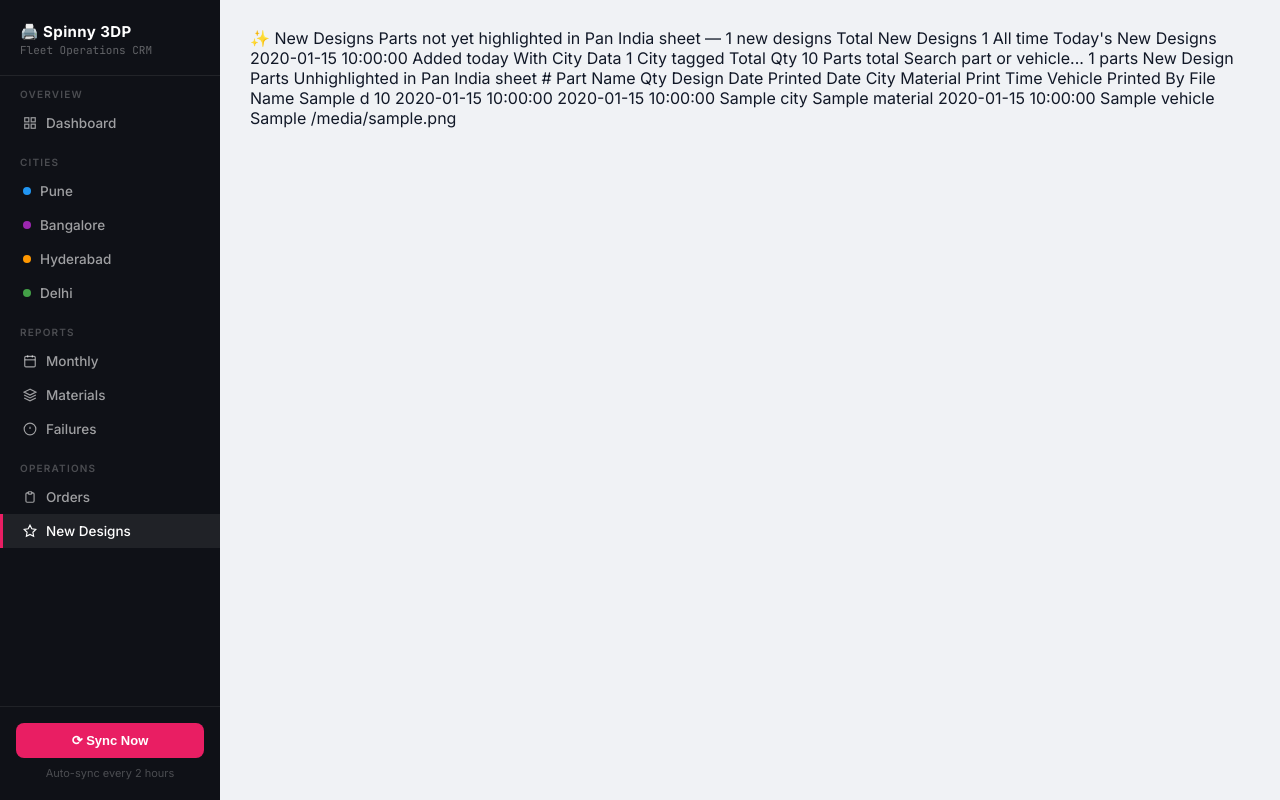
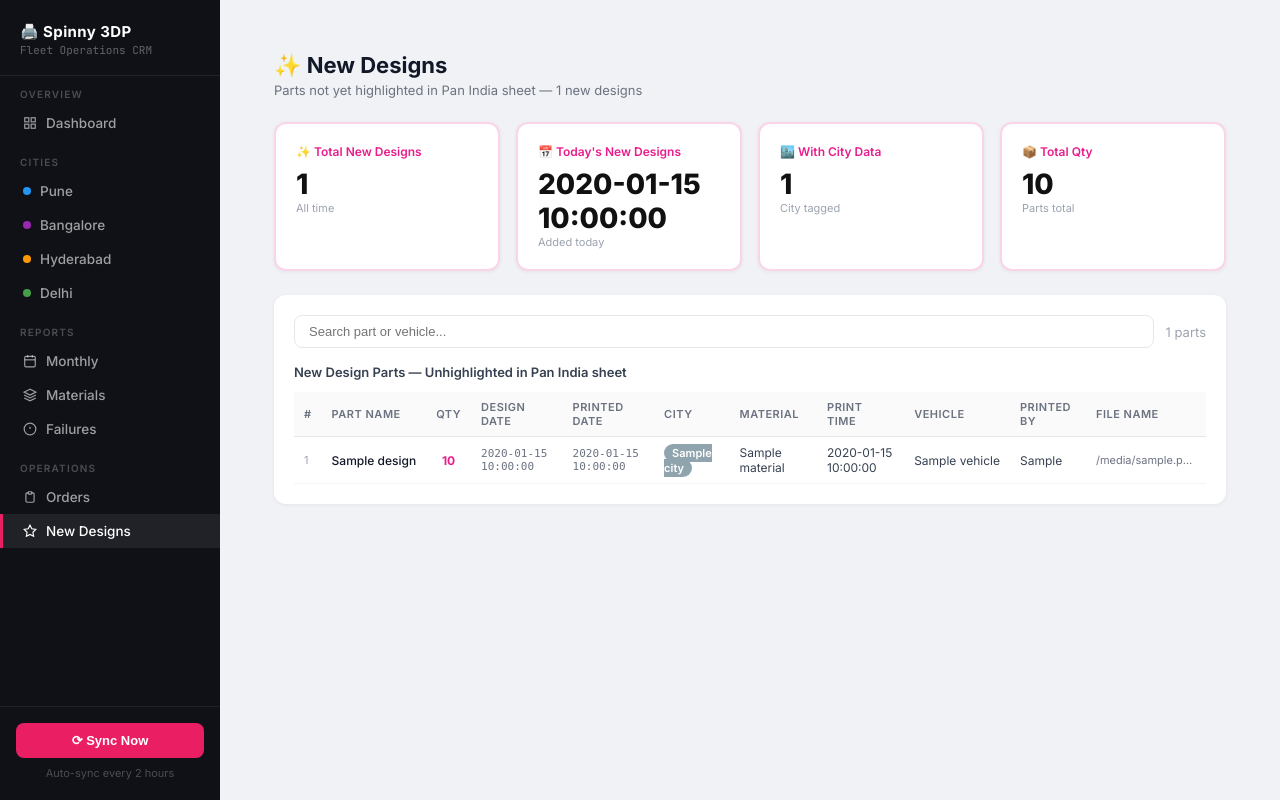
Before and after one commit to vishal15-ops/spinny-3dp-crm, a Flask app: template templates/designs.html in a window 1280 px wide. Run offline with Flask 3, Linux system fonts and the light colour scheme; the template is opened without the code that fills it: most values are stand-ins (such as "Sample title", 1, 10 or a date in 2020).

Commit message:
Update designs.html

```diff
--- a/templates/designs.html
+++ b/templates/designs.html
@@ -1,22 +1,108 @@
-{% extends "base.html" %} {% set active = 'designs' %} {% block title %}New Designs{% endblock %} {% block content %}
-✨ New Designs
-Parts not yet highlighted in Pan India sheet — {{ designs|length }} new designs
-Total New Designs
-{{ designs|length }}
-All time
-Today's New Designs
-{{ today_count }}
-Added today
-With City Data
-{% set city_count = namespace(n=0) %} {% for d in designs %}{% if d.city %}{% set city_count.n = city_count.n + 1 %}{% endif %}{% endfor %} {{ city_count.n }}
-City tagged
-Total Qty
-{% set total_qty = namespace(n=0) %} {% for d in designs %}{% set total_qty.n = total_qty.n + d.qty %}{% endfor %} {{ total_qty.n }}
-Parts total
-Search part or vehicle...
- {{ designs|length }} parts
-New Design Parts Unhighlighted in Pan India sheet
-{% for d in designs %} {% endfor %}
-#	Part Name	Qty	Design Date	Printed Date	City	Material	Print Time	Vehicle	Printed By	File Name
-{{ loop.index }}	{{ d.part_name }}	{{ d.qty }}	{% if d.design_date %}{{ d.design_date }}{% else %}—{% endif %}	{% if d.printed_date %}{{ d.printed_date }}{% else %}—{% endif %}	{% if d.city %} {{ d.city }} {% else %}—{% endif %}	{{ d.material or '—' }}	{{ d.print_time or '—' }}	{{ d.vehicle or '—' }}	{{ d.printed_by or '—' }}	{{ d.file_name or '—' }}
+{% extends "base.html" %}
+{% set active = 'designs' %}
+{% block title %}New Designs{% endblock %}
+{% block content %}
+<div style="padding:24px">
+
+  <div style="margin-bottom:24px">
+    <h1 style="font-size:22px;font-weight:700;margin:0 0 4px">✨ New Designs</h1>
+    <div style="color:#6b7280;font-size:13px">Parts not yet highlighted in Pan India sheet — {{ designs|length }} new designs</div>
+  </div>
+
+  <div style="display:grid;grid-template-columns:repeat(4,1fr);gap:16px;margin-bottom:24px">
+    <div style="background:#fff;border-radius:12px;padding:20px;border:2px solid #e91e8c30;box-shadow:0 1px 4px rgba(0,0,0,0.06)">
+      <div style="font-size:12px;font-weight:600;color:#e91e8c;margin-bottom:8px">✨ Total New Designs</div>
+      <div style="font-size:28px;font-weight:800;color:#111">{{ designs|length }}</div>
+      <div style="font-size:11px;color:#9ca3af">All time</div>
+    </div>
+    <div style="background:#fff;border-radius:12px;padding:20px;border:2px solid #e91e8c30;box-shadow:0 1px 4px rgba(0,0,0,0.06)">
+      <div style="font-size:12px;font-weight:600;color:#e91e8c;margin-bottom:8px">📅 Today's New Designs</div>
+      <div style="font-size:28px;font-weight:800;color:#111">{{ today_count }}</div>
+      <div style="font-size:11px;color:#9ca3af">Added today</div>
+    </div>
+    <div style="background:#fff;border-radius:12px;padding:20px;border:2px solid #e91e8c30;box-shadow:0 1px 4px rgba(0,0,0,0.06)">
+      <div style="font-size:12px;font-weight:600;color:#e91e8c;margin-bottom:8px">🏙️ With City Data</div>
+      <div style="font-size:28px;font-weight:800;color:#111">{{ designs|selectattr('city')|list|length }}</div>
+      <div style="font-size:11px;color:#9ca3af">City tagged</div>
+    </div>
+    <div style="background:#fff;border-radius:12px;padding:20px;border:2px solid #e91e8c30;box-shadow:0 1px 4px rgba(0,0,0,0.06)">
+      <div style="font-size:12px;font-weight:600;color:#e91e8c;margin-bottom:8px">📦 Total Qty</div>
+      <div style="font-size:28px;font-weight:800;color:#111">
+        {% set total_qty = namespace(n=0) %}
+        {% for d in designs %}{% set total_qty.n = total_qty.n + (d.qty|int(0)) %}{% endfor %}
+        {{ total_qty.n }}
+      </div>
+      <div style="font-size:11px;color:#9ca3af">Parts total</div>
+    </div>
+  </div>
+
+  <div style="background:#fff;border-radius:12px;padding:20px;box-shadow:0 1px 4px rgba(0,0,0,0.06)">
+    <div style="display:flex;gap:12px;margin-bottom:16px;align-items:center">
+      <input type="text" id="srch" placeholder="Search part or vehicle..."
+        style="flex:1;padding:8px 14px;border:1px solid #e5e7eb;border-radius:8px;font-size:13px"
+        oninput="filterTable()">
+      <span style="color:#9ca3af;font-size:13px">{{ designs|length }} parts</span>
+    </div>
+
+    <div style="font-size:13px;font-weight:600;margin-bottom:12px;color:#374151">New Design Parts — Unhighlighted in Pan India sheet</div>
+
+    {% if not designs %}
+    <div style="text-align:center;padding:48px;color:#9ca3af">
+      <div style="font-size:32px;margin-bottom:8px">✨</div>
+      <div>No new designs found.</div>
+    </div>
+    {% else %}
+    <div style="overflow-x:auto">
+      <table id="dsnTbl" style="width:100%;border-collapse:collapse;font-size:12px">
+        <thead>
+          <tr style="background:#f9fafb">
+            <th style="text-align:left;padding:8px 10px;color:#6b7280;font-weight:600;border-bottom:1px solid #e5e7eb">#</th>
+            <th style="text-align:left;padding:8px 10px;color:#6b7280;font-weight:600;border-bottom:1px solid #e5e7eb">Part Name</th>
+            <th style="text-align:center;padding:8px 10px;color:#6b7280;font-weight:600;border-bottom:1px solid #e5e7eb">Qty</th>
+            <th style="text-align:left;padding:8px 10px;color:#6b7280;font-weight:600;border-bottom:1px solid #e5e7eb">Design Date</th>
+            <th style="text-align:left;padding:8px 10px;color:#6b7280;font-weight:600;border-bottom:1px solid #e5e7eb">Printed Date</th>
+            <th style="text-align:left;padding:8px 10px;color:#6b7280;font-weight:600;border-bottom:1px solid #e5e7eb">City</th>
+            <th style="text-align:left;padding:8px 10px;color:#6b7280;font-weight:600;border-bottom:1px solid #e5e7eb">Material</th>
+            <th style="text-align:left;padding:8px 10px;color:#6b7280;font-weight:600;border-bottom:1px solid #e5e7eb">Print Time</th>
+            <th style="text-align:left;padding:8px 10px;color:#6b7280;font-weight:600;border-bottom:1px solid #e5e7eb">Vehicle</th>
+            <th style="text-align:left;padding:8px 10px;color:#6b7280;font-weight:600;border-bottom:1px solid #e5e7eb">Printed By</th>
+            <th style="text-align:left;padding:8px 10px;color:#6b7280;font-weight:600;border-bottom:1px solid #e5e7eb">File Name</th>
+          </tr>
+        </thead>
+        <tbody id="dsnBody">
+          {% for d in designs %}
+          <tr style="border-bottom:1px solid #f3f4f6" onmouseover="this.style.background='#f9fafb'" onmouseout="this.style.background=''">
+            <td style="padding:8px 10px;color:#9ca3af;font-size:11px">{{ loop.index }}</td>
+            <td style="padding:8px 10px;font-weight:500;max-width:200px;overflow:hidden;text-overflow:ellipsis;white-space:nowrap" title="{{ d.part_name }}">{{ d.part_name }}</td>
+            <td style="padding:8px 10px;text-align:center;font-weight:700;color:#e91e8c">{{ d.qty or '—' }}</td>
+            <td style="padding:8px 10px;font-family:monospace;font-size:11px;color:#6b7280">{{ d.design_date or '—' }}</td>
+            <td style="padding:8px 10px;font-family:monospace;font-size:11px;color:#6b7280">{{ d.printed_date or '—' }}</td>
+            <td style="padding:8px 10px">
+              {% if d.city %}
+              <span style="background:{{ city_color.get(d.city,'#90A4AE') }};color:#fff;padding:2px 8px;border-radius:12px;font-size:11px;font-weight:600">{{ d.city }}</span>
+              {% else %}—{% endif %}
+            </td>
+            <td style="padding:8px 10px;color:#374151">{{ d.material or '—' }}</td>
+            <td style="padding:8px 10px;color:#374151">{{ d.print_time or '—' }}</td>
+            <td style="padding:8px 10px;color:#374151;max-width:120px;overflow:hidden;text-overflow:ellipsis;white-space:nowrap">{{ d.vehicle or '—' }}</td>
+            <td style="padding:8px 10px;color:#374151">{{ d.printed_by or '—' }}</td>
+            <td style="padding:8px 10px;color:#6b7280;font-size:11px;max-width:120px;overflow:hidden;text-overflow:ellipsis;white-space:nowrap" title="{{ d.file_name or '' }}">{{ d.file_name or '—' }}</td>
+          </tr>
+          {% endfor %}
+        </tbody>
+      </table>
+    </div>
+    {% endif %}
+  </div>
+</div>
+
+<script>
+function filterTable(){
+  var q=document.getElementById('srch').value.toLowerCase();
+  var rows=document.getElementById('dsnBody').getElementsByTagName('tr');
+  for(var i=0;i<rows.length;i++){
+    rows[i].style.display=rows[i].textContent.toLowerCase().includes(q)?'':'none';
+  }
+}
+</script>
 {% endblock %}
```
